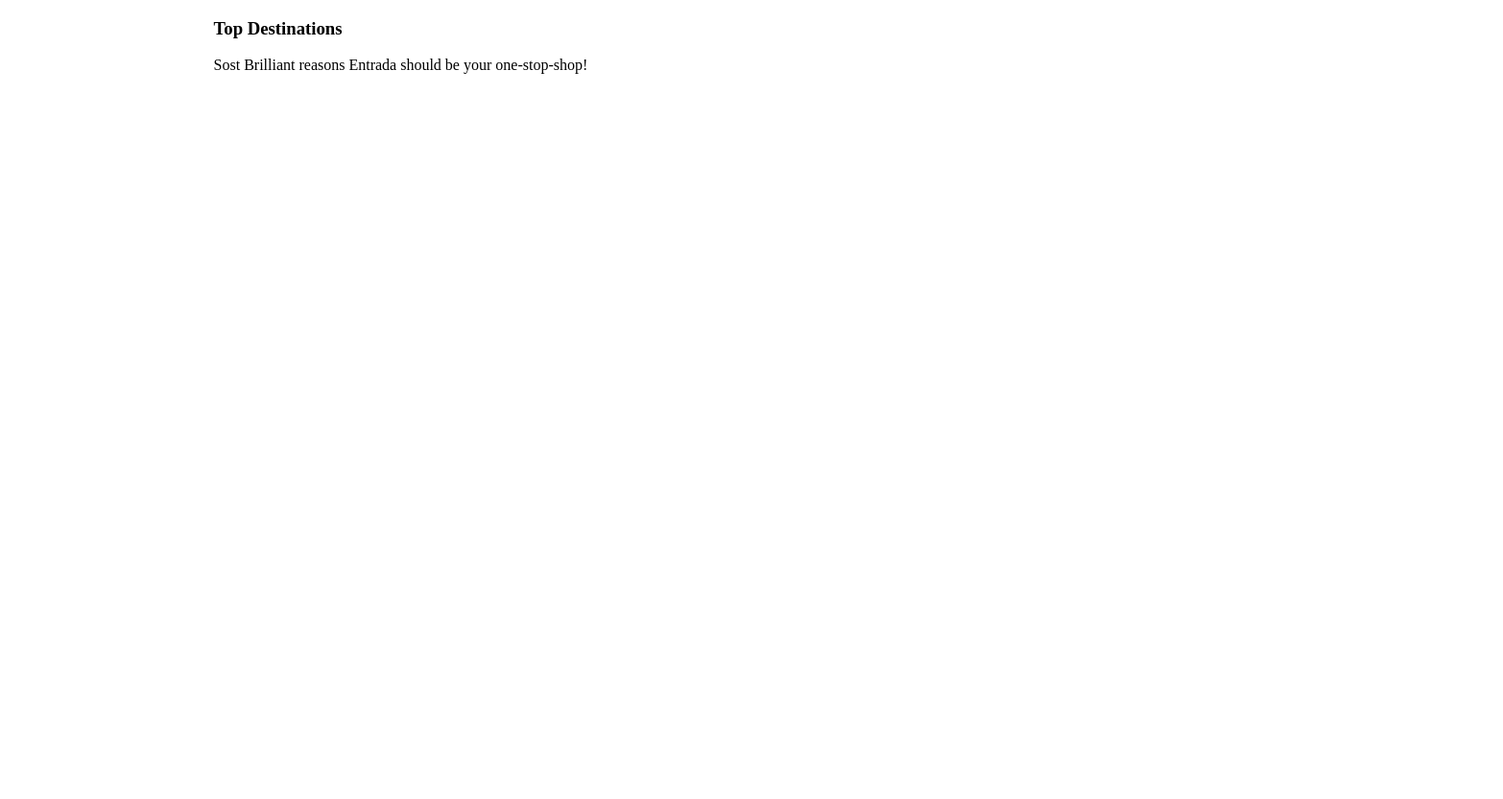
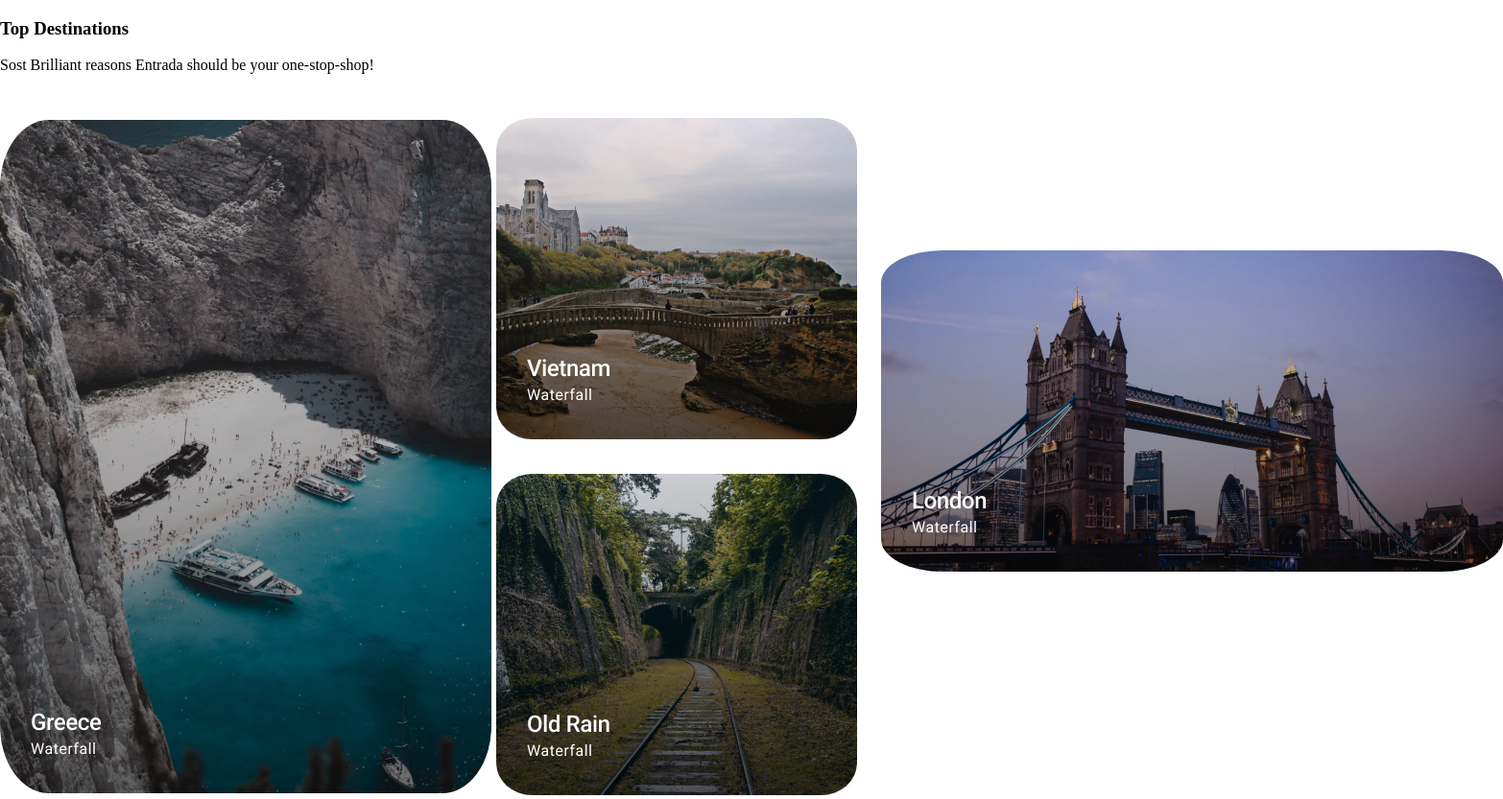
Before and after one commit to Lexavorio1/zadaniegrid1, a plain HTML site: page infex.html in a window 1280 px wide. Shown: the whole page at 96% size, 1566 px wide, since content can reach past the window. Before the commit the page ends 800 px from the top, so only its background shows below. Drawn offline with Linux system fonts and the light colour scheme; files whose address does not match are found by name.

Commit message:
Add files via upload

```diff
--- a/infex.html
+++ b/infex.html
@@ -15,16 +15,16 @@
             <div class="conteiner-1 container">
                 <picture class="picture__img1">
                     <div class="item-1 item">
-                        <source srcset="практика2/Vietnam.png" media="(max-width: 1000px)">
-                        <img src="практика2/img/vietnam.png" alt="">
+                        <source srcset="Vietnam.png" media="(max-width: 1000px)">
+                        <img src="vietnam.png" alt="">
                     </div>
                     <div class="item-2 item">
-                        <source srcset="практика2/Old Rain.png" media="(max-width: 1000px)">
-                        <img src="практика2/img/oldrain.png" alt="">
+                        <source srcset="Old Rain.png" media="(max-width: 1000px)">
+                        <img src="oldrain.png" alt="">
                     </div>
                     <div class="item-3 item">
-                        <source srcset="практика2/Greece.png" media="(max-width: 1000px)">
-                        <img src="практика2/img/greece.png" alt="">
+                        <source srcset="Greece.png" media="(max-width: 1000px)">
+                        <img src="greece.png" alt="">
                     </div>
                 </picture>
             </div>
```
Also changed, not shown: Amsterdam.png (added), Greece.png (added), Londom.png (added), Old Rain.png (added), Paris.png (added), Vietnam.png (added), amsterdam.png (added), greece.png (added), london.png (added), oldrain.png (added), paris.png (added), vietnam.png (added).
